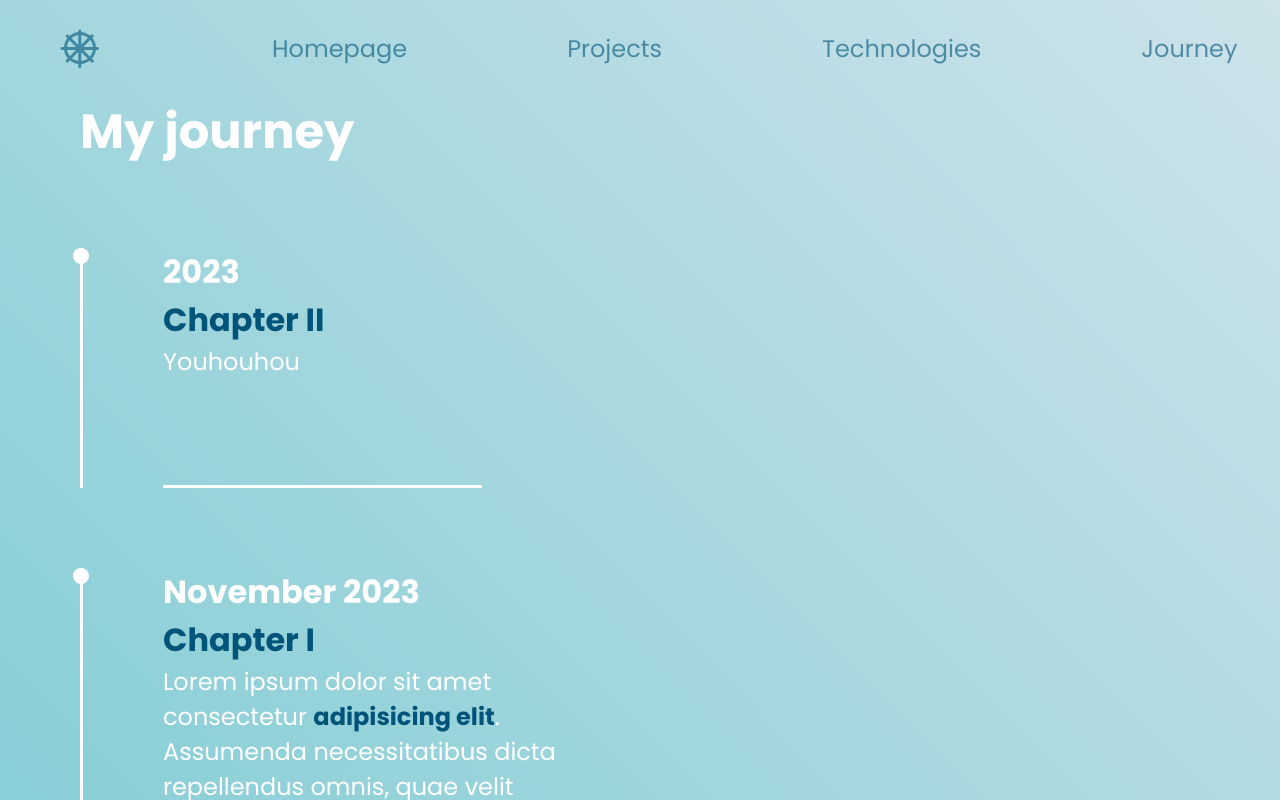
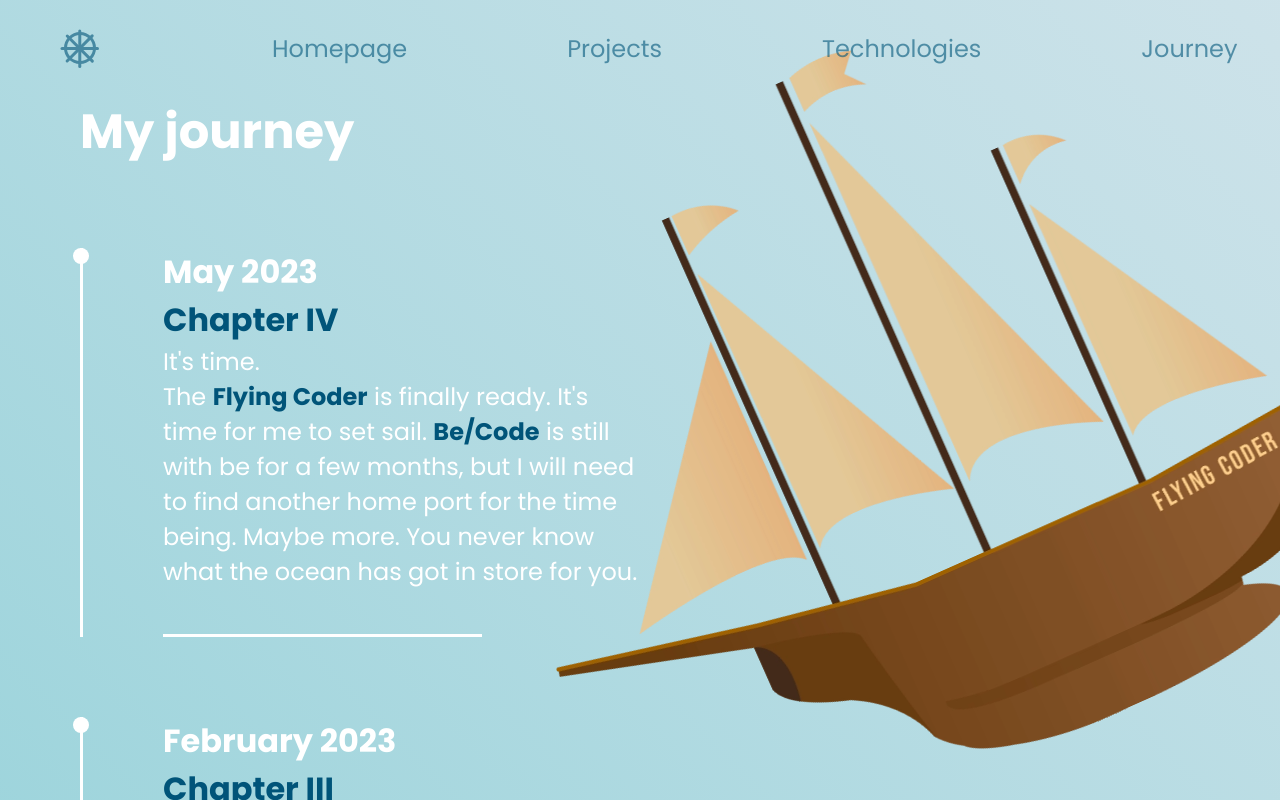
Before and after one commit to nathvda/Portfolio, a React (Vite) app in the folder portfolio/: page /journey in a window 1280 px wide. Shown: the top 800 px of the page. Built offline with nearby package versions, Linux system fonts and the light colour scheme.

Commit message:
fixes and animations

```diff
--- a/portfolio/src/assets/scss/_partials/_animations.scss
+++ b/portfolio/src/assets/scss/_partials/_animations.scss
@@ -12,3 +12,18 @@
         transform:translateX(-1rem) translateY(1rem);
     }
 }
+
+@keyframes wheel{
+    0%{
+        transform: rotate(45deg);
+    }
+    50%{
+        transform: rotate(-45deg);
+    }
+    75%{
+        transform: rotate(75deg);
+    }
+    100%{
+        transform: rotate(40deg);
+    }
+}
--- a/portfolio/src/assets/scss/_partials/_journey.scss
+++ b/portfolio/src/assets/scss/_partials/_journey.scss
@@ -49,3 +49,12 @@
     position:absolute;
     bottom:0rem;
 }
+
+.flyingCoder {
+	position: fixed;
+	top: 4rem;
+	right: 0;
+	height: 45rem;
+	transform: rotate(-24deg);
+    z-index:-2;
+}
--- a/portfolio/src/assets/scss/_partials/_navigation.scss
+++ b/portfolio/src/assets/scss/_partials/_navigation.scss
@@ -9,7 +9,7 @@ nav{
         width:90%;
 
     a{
-        color:#005479;
+        color:#00567a;
         font-size:1.5rem;
         opacity:0.6;
         transition: opacity 200ms;
--- a/portfolio/src/assets/scss/style.scss
+++ b/portfolio/src/assets/scss/style.scss
@@ -9,3 +9,4 @@
 @import './_partials/journey';
 @import './_partials/projects';
 @import './_partials/technologies';
+@import './_partials/errorpage';
--- a/portfolio/src/main.jsx
+++ b/portfolio/src/main.jsx
@@ -5,33 +5,34 @@ import Me from './pages/Me'
 import Project from './pages/Project'
 import Technologies from './pages/Technologies'
 import Journey from './pages/Journey'
+import Error404 from './pages/Error404'
 import { createBrowserRouter, RouterProvider} from 'react-router-dom';
 
 const router = createBrowserRouter([
   {
     path: "/",
     element : <App/>,
-    errorElement: "??",
+    errorElement: <Error404/>,
     children : [
       {
         path:"/",
         element: <Me />,
-        errorElement:"??",
+        errorElement:<Error404/>,
       },
       {
       path: "projects",
       element: <Project/>,
-      errorElement:"??",
+      errorElement:<Error404/>,
       },
       {
         path: "technologies",
         element: <Technologies/>,
-        errorElement:"??",
+        errorElement:<Error404/>,
         },
         {
           path: "journey",
           element: <Journey/>,
-          errorElement:"??",
+          errorElement:<Error404/>,
           }
     ],
   },
--- a/portfolio/src/pages/Journey.jsx
+++ b/portfolio/src/pages/Journey.jsx
@@ -4,13 +4,26 @@ import JourneyBlock from './components/JourneyBlock';
 const Journey = () => {
     return (
         <>
+            <section>
             <h2>My journey</h2>
-            <JourneyBlock date="2023" title="Chapter II">Youhouhou</JourneyBlock>
-            <JourneyBlock date="November 2023" title="Chapter I">Lorem ipsum dolor sit amet consectetur <b>adipisicing elit</b>. Assumenda necessitatibus dicta repellendus omnis, quae velit consectetur atque voluptas accusantium nam, laborum cupiditate suscipit. Eveniet sed tempore nemo, itaque voluptatem sapiente impedit mollitia quasi earum labore. Ab, voluptate! Sequi corporis, similique veniam ipsam minus recusandae aspernatur kldjsfklj
-            dsfjkljdsf
+            <JourneyBlock date="May 2023" title="Chapter IV">
+            It's time.<br/>
+            The <b>Flying Coder</b> is finally ready. It's time for me to set sail. <b>Be/Code</b> is still with be for a few months, but I will need to find another home port for the time being. Maybe more. You never know what the ocean has got in store for you.
             </JourneyBlock>
-            <JourneyBlock date="Before 2023" title="Prologue">hkjhkjh</JourneyBlock>
+            <JourneyBlock date="February 2023" title="Chapter III">
+            Yet another storm.<br/>
+            For the first time, I had the opportunity to <b>work with my own subcrew</b>. It isn't quite the same as being a captain, but at least, I could work for a bit. It was quite the adventure, if I am being honest, but I <b>gained  confidence</b> and got out of the project with a <b>better insight on leadership</b> and what it all means.</JourneyBlock>
 
+            <JourneyBlock date="January 2023" title="Chapter II">
+            The wind blows through the sails.<br/>
+            We just navigated our ways through the waters of the <b>PHP</b> islands. We lost a few sailors on the way, but the crew still feels it's going well. They say the <b>MySQL</b> triangle is a place many get lost in, but we made it through without too much trouble. Now it's time for another great journey.</JourneyBlock>
+            <JourneyBlock date="November 2023" title="Chapter I">
+            The sea is calm today. <br/>
+            I'm embarking for a long journey today. I don't know where it will take me, but lots of discoveries will be on the way. I still have a lot to learn to be come a great captain. <b>HTML, CSS and Javascript</b> are waiting for me at the port of <b>Be/Code</b>. I just joined their crew as a <b>Junior Web Developers</b>. Let's see where this takes me.
+            </JourneyBlock>
+            <JourneyBlock date="Before 2023" title="Prologue">I'm itching to move. The sea of code is waiting for me. The land has given me everything it had, from a <b>Master in Movie analysis and writing</b> to a <b>Bachelor's Degree in Tranlsation in German and English</b>... I think it's time for me to take all of this with me an set sails for another place.</JourneyBlock>
+        </section>
+        <img className="flyingCoder" src="../src/assets/images/FC.webp"/>
         </>
     );
 };
```
